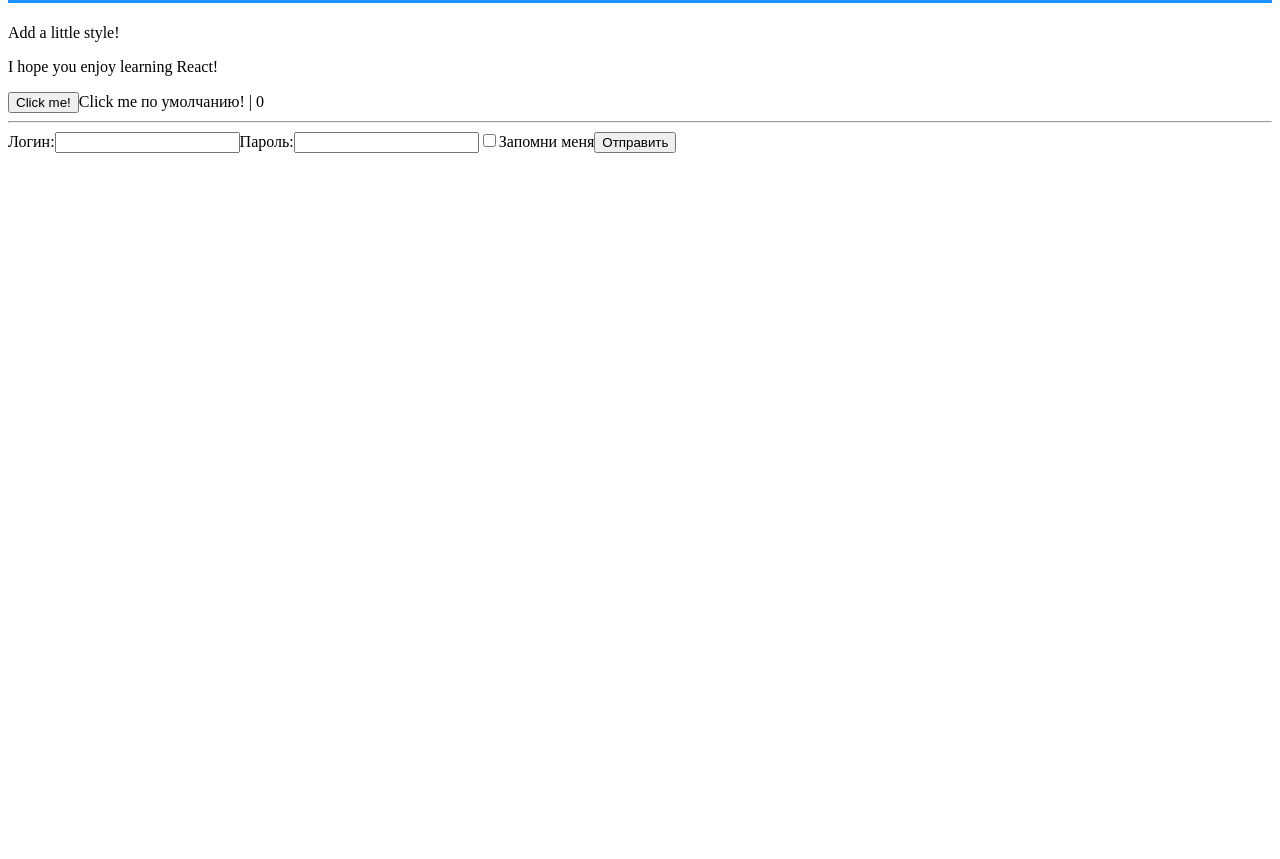
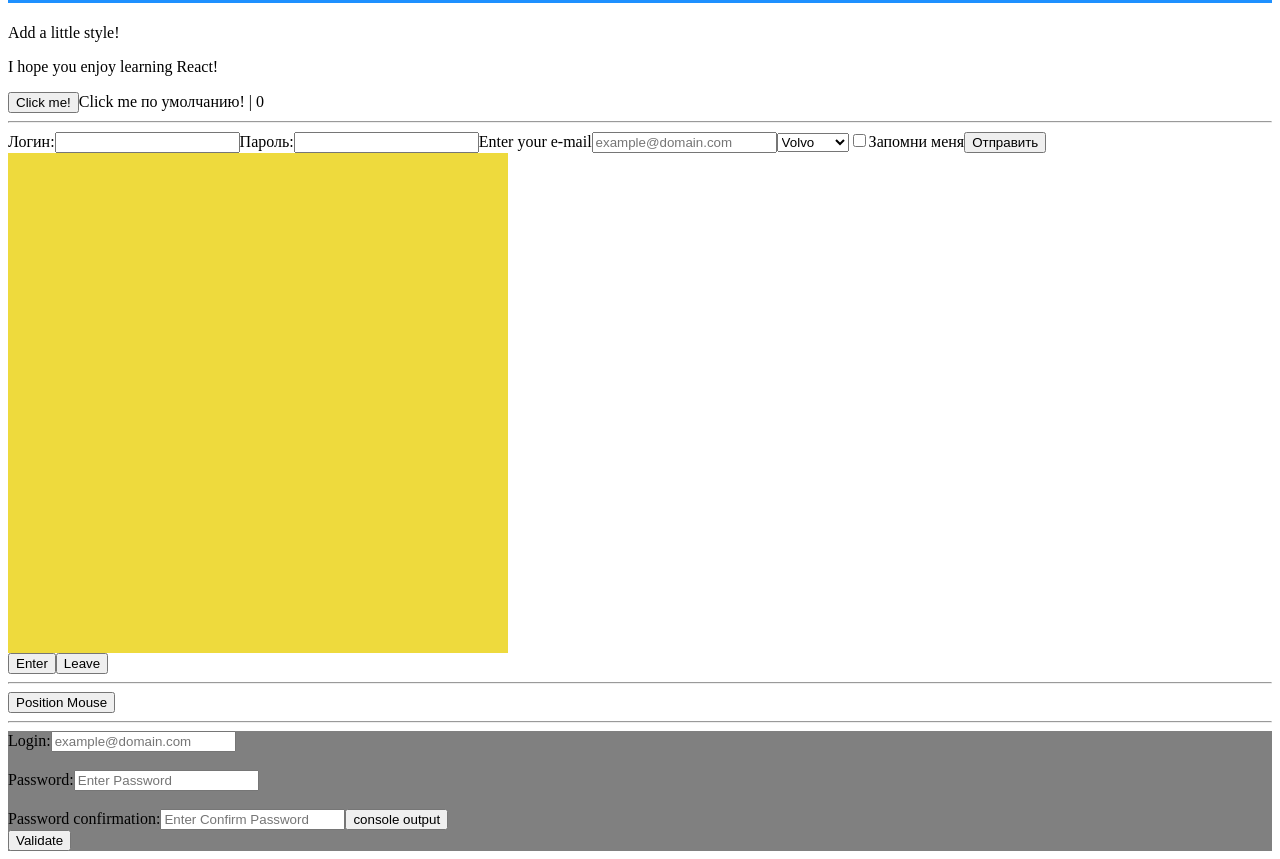
Before and after one commit to Alexelya/lesson-react-2, a React (Create React App) app: page / in a window 1280 px wide. Shown: the part 840-1699 px from the top of the page. Before the commit the page ends 1001 px from the top, so only its background shows below. Built offline with nearby package versions, Linux system fonts and the light colour scheme.

Commit message:
Create LoginFormSend commit

```diff
--- a/package.json
+++ b/package.json
@@ -8,6 +8,7 @@
     "@testing-library/user-event": "^13.5.0",
     "react": "^18.2.0",
     "react-dom": "^18.2.0",
+    "react-hook-form": "^7.42.1",
     "react-scripts": "5.0.1",
     "web-vitals": "^2.1.4"
   },
--- a/src/components/App.jsx
+++ b/src/components/App.jsx
@@ -6,6 +6,8 @@ import Button from "./Button";
 import LoginForm from "./LoginForm";
 import BirthdayForm from "./BirthdayForm"
 import CardUser from "./CardUser"
+import Square from "./Square";
+import LoginFormHomeWork from "./LoginFormHomeWork";
 function TodoText() {
   return(<span>Lorem ipsum dolor sit amen.</span>)
 }
@@ -26,6 +28,13 @@ function App() {
       <Button/>
       <hr/>
       <LoginForm/>
+      <Square/>
+      <button onMouseEnter={(event)=>(console.log(event))}>Enter</button>
+      <button onMouseLeave={(event)=>(console.log(event))}>Leave</button>
+     <hr />
+      <button onClick={(event)=>(console.log(`Mouse X: ${event.clientX}, Mouse Y: ${event.clientY}`))}>Position Mouse</button>
+      <hr />
+      <LoginFormHomeWork/>
     </div>
   );
 }
--- a/src/components/LoginForm.jsx
+++ b/src/components/LoginForm.jsx
@@ -35,6 +35,15 @@ function LoginForm() {
           type="password"
         />
       </label>
+
+      <label htmlFor="email">Enter your e-mail</label>
+      <input id="email" type="email" placeholder="example@domain.com" required />
+      <select >
+        <option value='Volvo'>Volvo</option>
+        <option value='BMV'>BMW</option>
+        <option value='Chrysler'>Chrysler</option>
+      </select>
+
       <label>
         <input
           type="checkbox"
--- /dev/null
+++ b/src/components/LoginFormHomeWork.jsx
@@ -0,0 +1,82 @@
+import React, { useState } from "react";
+
+function LoginFormHomeWork() {
+  const sendForm = (event) => {
+    event.preventDefault();
+    console.log([{ login }, { password }, { passwordConfirmation }]);
+  };
+
+  const [login, setLogin] = useState("");
+  const [loginErr, setLoginErr] = useState(false);
+  const [password, setPassword] = useState("");
+  const [passwordConfirmation, setPasswordConfirmation] = useState("");
+
+  const validEmail = new RegExp('^[a-zA-Z0-9._:$!%-]+@[a-zA-Z0-9.-]+.[a-zA-Z]$');
+
+  const validate = (event) => {
+    event.preventDefault();
+    if (!validEmail.test(login)) {
+      setLoginErr(true);
+    }
+  };
+
+  return (
+    <form onSubmit={sendForm} style={{ backgroundColor: "gray" }}>
+      <label>
+        Login:
+        <input
+          value={login}
+          onChange={(event) => setLogin(event.target.value)}
+          id="email"
+          type="text"
+          placeholder="example@domain.com"
+        />
+      </label>
+      <br />
+      <br />
+      <label>
+        Password:
+        <input
+          value={password}
+          onChange={(event) => setPassword(event.target.value)}
+          placeholder="Enter Password"
+          name="password"
+          type="password"
+        />
+      </label>
+      <br />
+      <br />
+      <label>
+        Password confirmation:
+        <input
+          value={passwordConfirmation}
+          onChange={(event) => setPasswordConfirmation(event.target.value)}
+          placeholder="Enter Confirm Password"
+          name="password"
+          type="password"
+        />
+        {passwordConfirmation === "" ? (
+          ""
+        ) : password === passwordConfirmation ? (
+          <p style={{ color: "green", fontWeight: "bold" }}>
+            {" "}
+            Passwords match{" "}
+          </p>
+        ) : (
+          <p style={{ color: "red", fontWeight: "bold" }}>
+            {" "}
+            Passwords not match{" "}
+          </p>
+        )}
+      </label>
+
+      <button type="submit">console output</button>
+      <div>
+        <button onClick={validate}>Validate</button>
+      </div>
+      {loginErr && <p>Your email is invalid</p>}
+    </form>
+  );
+}
+
+export default LoginFormHomeWork;
--- a/src/components/Profile.jsx
+++ b/src/components/Profile.jsx
@@ -1,3 +1,4 @@
+
 export function Profile() {
     console.log(new Date)
 }
--- /dev/null
+++ b/src/components/Square.jsx
@@ -0,0 +1,30 @@
+import React, { useState } from "react";
+
+function Square() {
+  const getRandomColor = () => {
+    var letters = "0123456789ABCDEF";
+    var color = "#";
+    for (var i = 0; i < 6; i++) {
+      color += letters[Math.floor(Math.random() * 16)];
+    }
+    return color;
+  };
+
+  const [color, setColor] = useState(getRandomColor);
+
+  const changeColor = (event) => {
+    event.preventDefault();
+    console.log(event);
+    setColor(getRandomColor);
+  };
+
+  return (
+    <div
+      onMouseEnter={(event) => changeColor(event)}
+      onMouseOver={() => setColor("transparent")}
+      style={{ width: "500px", height: "500px", background: color }}
+    ></div>
+  );
+}
+
+export default Square;
```
Also changed, not shown: 1 other file (tests, documents, lock files or other folders).
